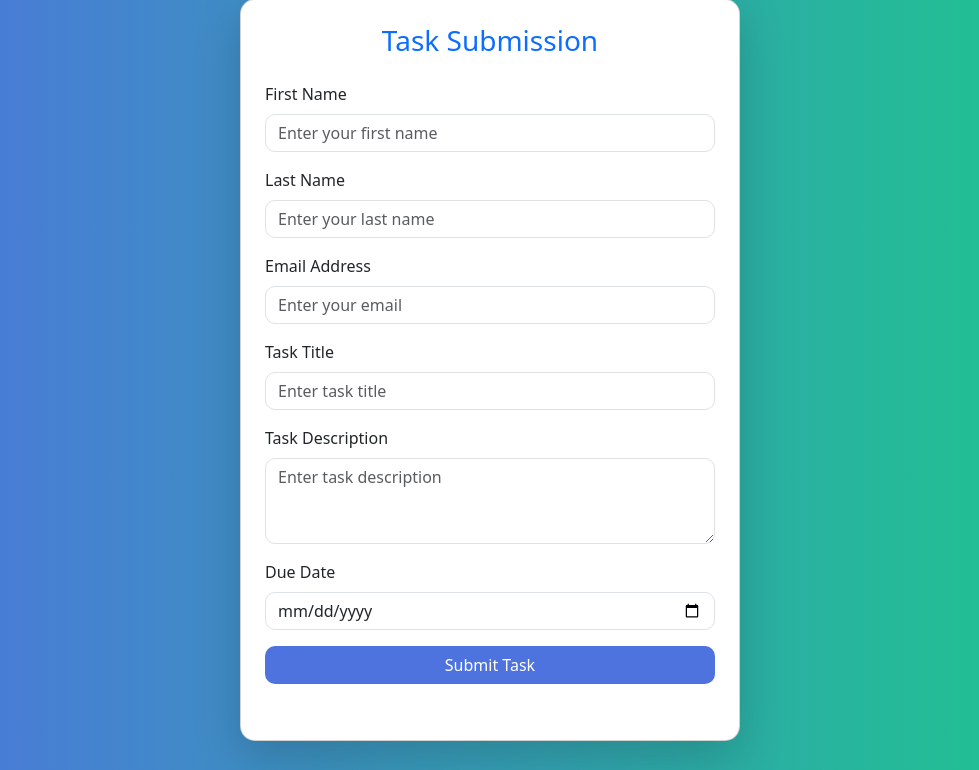
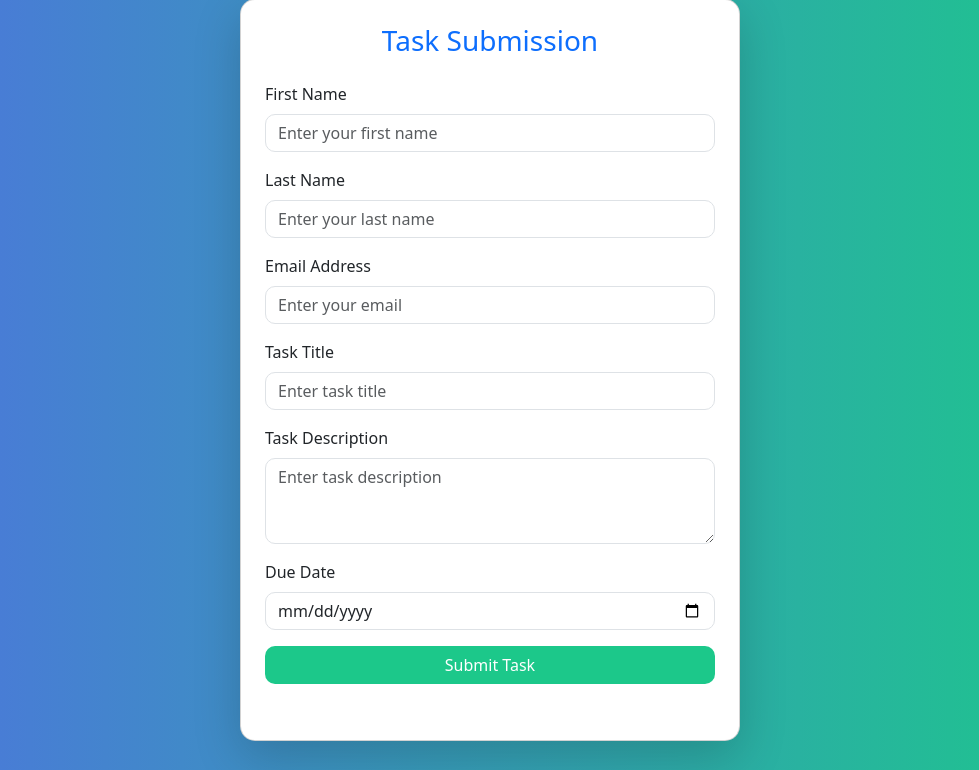
Before and after one commit to Hashiniajithkumara/Task4-Flask-MongoDB, a Flask app: page / in a window 1280 px wide. Shown: the part 30-800 px from the top of the page, without its empty margins (150-1129 px from the left). Run offline with Flask 3, Linux system fonts and the light colour scheme.

Commit message:
change submit button color

```diff
--- a/templates/index.html
+++ b/templates/index.html
@@ -22,13 +22,13 @@
         }
 
         .btn-custom {
-            background-color: #4e73df;
+            background-color: #1cc88a;
             color: white;
             border-radius: 10px;
         }
 
         .btn-custom:hover {
-            background-color: #2e59d9;
+            background-color: #1cc88a;
         }
     </style>
 </head>
```
